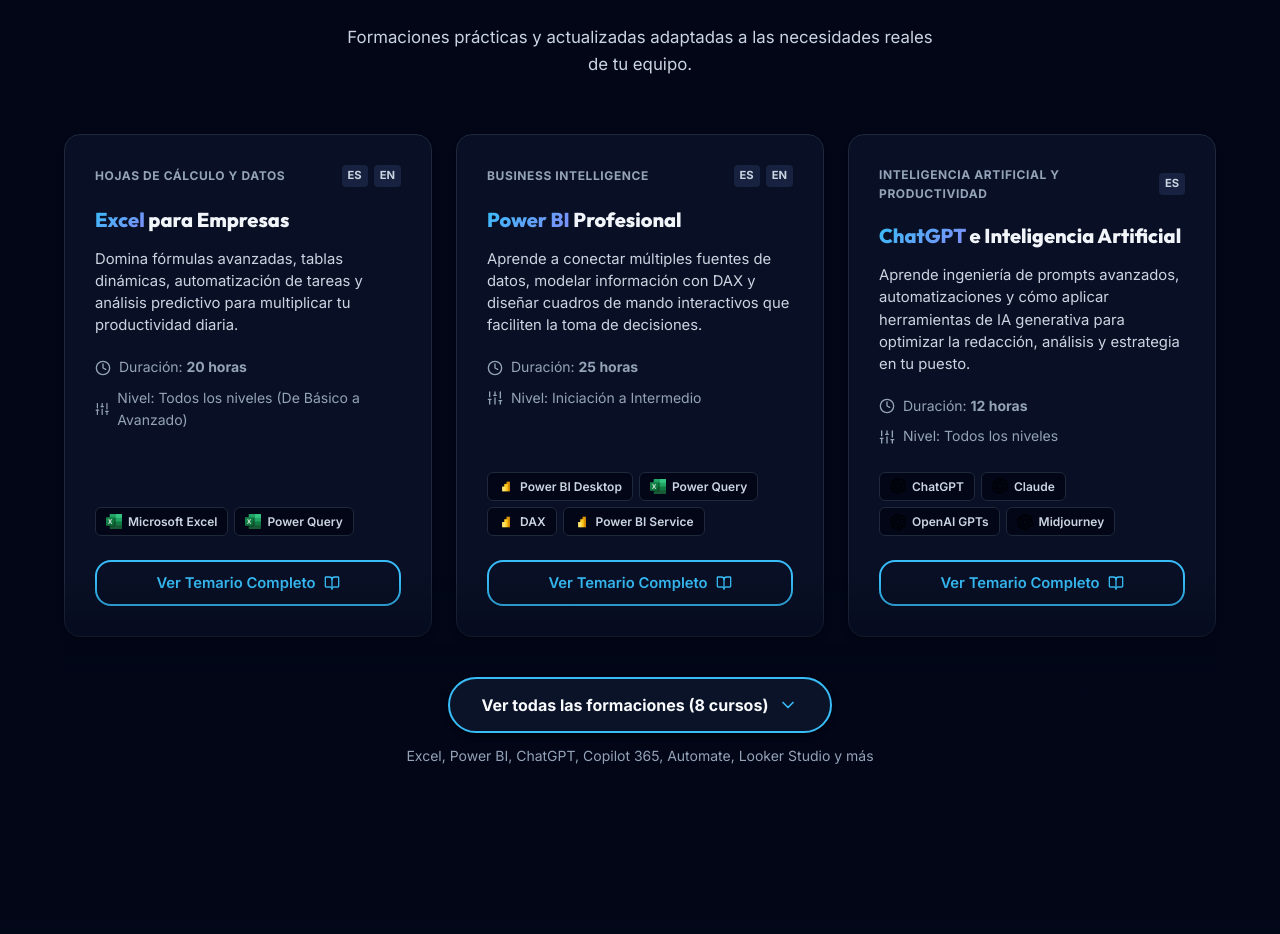
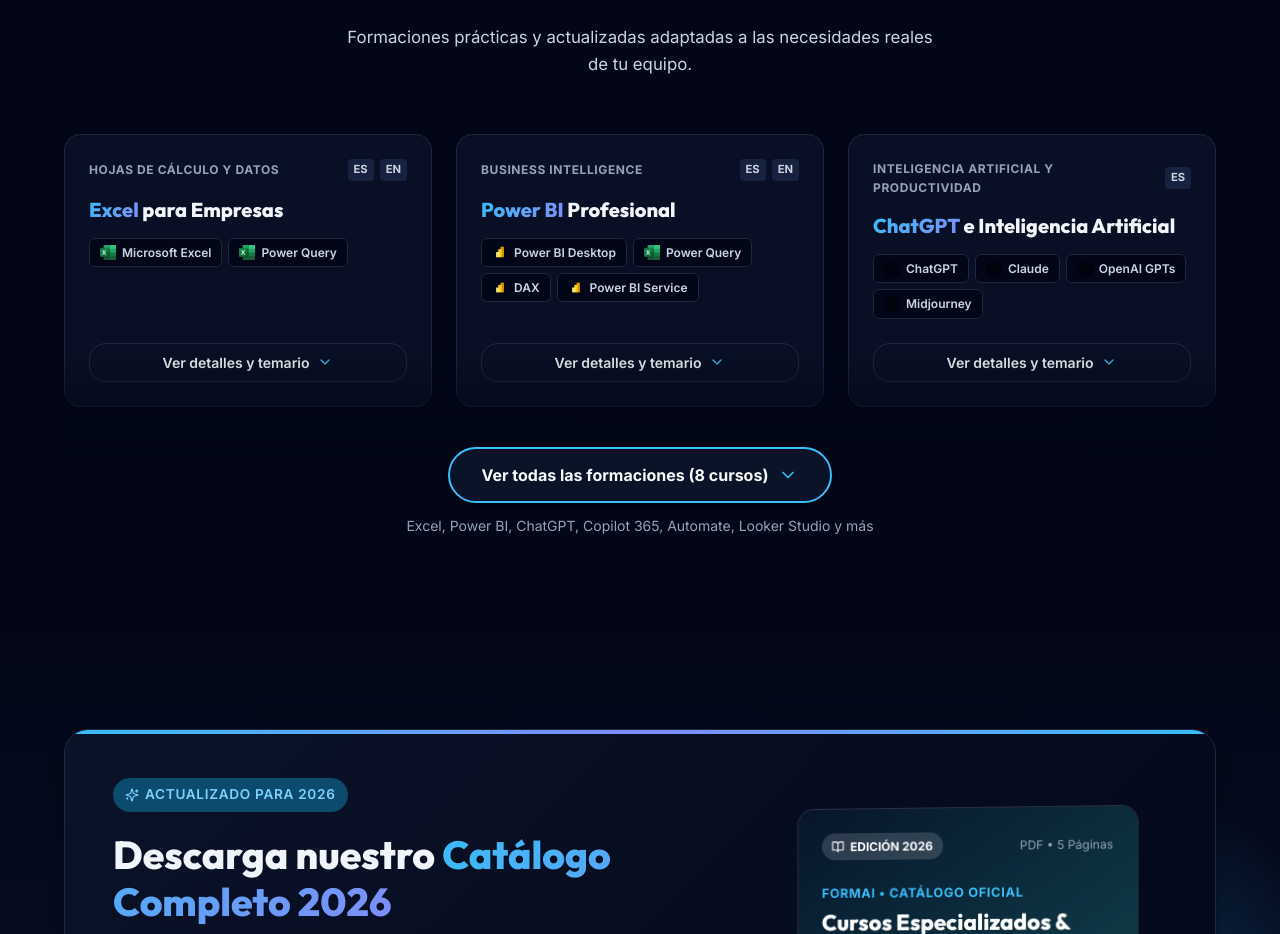
Before and after one commit to gyuste17/formai, a React (Vite) app: page / in a window 1280 px wide. Shown: the part 1304-2238 px from the top of the page. Built offline with nearby package versions, Linux system fonts and the light colour scheme.

Commit message:
feat(courses): make individual course cards collapsible by default with smooth accordion expansion

```diff
--- a/src/components/CourseCard.jsx
+++ b/src/components/CourseCard.jsx
@@ -1,4 +1,4 @@
-import React from 'react';
+import React, { useState } from 'react';
 import {
   FileSpreadsheet,
   BarChart3,
@@ -10,7 +10,9 @@
   AreaChart,
   BookOpen,
   Clock,
-  Sliders
+  Sliders,
+  ChevronDown,
+  ChevronUp
 } from 'lucide-react';
 
 const iconMap = {
@@ -94,12 +96,11 @@
 }
 
 export default function CourseCard({ course, onViewSyllabus }) {
-  // Dynamically resolve icon from name
-  const IconComponent = iconMap[course.iconName] || BookOpen;
+  const [isExpanded, setIsExpanded] = useState(false);
 
   return (
     <div className="glass-card course-card animate-fade-in" style={{
-      padding: '30px',
+      padding: '24px',
       display: 'flex',
       flexDirection: 'column',
       justifyContent: 'space-between',
@@ -110,14 +111,14 @@
       overflow: 'hidden'
     }}>
 
-      {/* Upper Content */}
+      {/* Contenido Superior Siempre Visible (Vista Colapsada) */}
       <div>
         {/* Category & Languages */}
         <div style={{
           display: 'flex',
           justifyContent: 'space-between',
           alignItems: 'center',
-          marginBottom: '20px'
+          marginBottom: '16px'
         }}>
           <span style={{
             fontSize: '0.75rem',
@@ -154,44 +155,12 @@
           {formatCourseTitle(course.title)}
         </h3>
 
-        {/* Description */}
-        <p style={{
-          fontSize: '0.925rem',
-          color: 'var(--text-secondary)',
-          lineHeight: 1.5,
-          marginBottom: '20px'
-        }}>
-          {course.shortDescription}
-        </p>
-
-        {/* Course Attributes */}
-        <div style={{
-          display: 'flex',
-          flexDirection: 'column',
-          gap: '8px',
-          marginBottom: '24px',
-          fontSize: '0.875rem',
-          color: 'var(--text-muted)'
-        }}>
-          <div style={{ display: 'flex', alignItems: 'center', gap: '8px' }}>
-            <Clock size={16} />
-            <span>Duración: <strong>{course.duration} horas</strong></span>
-          </div>
-          <div style={{ display: 'flex', alignItems: 'center', gap: '8px' }}>
-            <Sliders size={16} />
-            <span>Nivel: {course.level}</span>
-          </div>
-        </div>
-      </div>
-
-      {/* Bottom Action Area */}
-      <div>
-        {/* Tools Badges */}
+        {/* Tools Badges (Logos de herramientas) */}
         <div style={{
           display: 'flex',
           flexWrap: 'wrap',
           gap: '6px',
-          marginBottom: '24px'
+          marginBottom: '12px'
         }}>
           {course.tools.map(tool => {
             const logo = toolLogos[tool];
@@ -224,15 +193,59 @@
             );
           })}
         </div>
+      </div>
 
-        {/* CTA Button */}
+      {/* Contenido Desplegable (Animación de acordeón) */}
+      <div>
+        <div style={{
+          display: 'grid',
+          gridTemplateRows: isExpanded ? '1fr' : '0fr',
+          transition: 'grid-template-rows 0.3s cubic-bezier(0.4, 0, 0.2, 1)',
+        }}>
+          <div style={{ overflow: 'hidden' }}>
+            <div style={{
+              paddingTop: '16px',
+              borderTop: '1px solid var(--border-color)',
+              marginTop: '12px',
+              display: 'flex',
+              flexDirection: 'column',
+              gap: '16px'
+            }}>
+              {/* Description */}
+              <p style={{
+                fontSize: '0.9rem',
+                color: 'var(--text-secondary)',
+                lineHeight: 1.5
+              }}>
+                {course.shortDescription}
+              </p>
+
+              {/* Course Attributes */}
+              <div style={{
+                display: 'flex',
+                flexDirection: 'column',
+                gap: '8px',
+                fontSize: '0.85rem',
+                color: 'var(--text-muted)'
+              }}>
+                <div style={{ display: 'flex', alignItems: 'center', gap: '8px' }}>
+                  <Clock size={16} />
+                  <span>Duración: <strong>{course.duration} horas</strong></span>
+                </div>
+                <div style={{ display: 'flex', alignItems: 'center', gap: '8px' }}>
+                  <Sliders size={16} />
+                  <span>Nivel: {course.level}</span>
+                </div>
+              </div>
+
+              {/* CTA Button para abrir el Temario Completo en Modal */}
               <button
                 onClick={() => onViewSyllabus(course)}
                 style={{
                   width: '100%',
-            backgroundColor: 'transparent',
-            border: '2px solid var(--accent-primary)',
-            color: 'var(--accent-primary)',
+                  backgroundColor: 'var(--accent-primary)',
+                  border: 'none',
+                  color: '#ffffff',
                   padding: '12px 20px',
                   borderRadius: 'var(--border-radius-md)',
                   fontWeight: '600',
@@ -242,12 +255,47 @@
                   alignItems: 'center',
                   justifyContent: 'center',
                   gap: '8px',
+                  boxShadow: 'var(--shadow-sm)',
                   transition: 'all var(--transition-fast)'
                 }}
                 className="course-card-btn"
               >
                 Ver Temario Completo
                 <BookOpen size={16} />
+              </button>
+            </div>
+          </div>
+        </div>
+
+        {/* Toggle Expand / Collapse Button */}
+        <button
+          onClick={() => setIsExpanded(!isExpanded)}
+          style={{
+            width: '100%',
+            backgroundColor: isExpanded ? 'var(--bg-tertiary)' : 'transparent',
+            border: '1px solid var(--border-color)',
+            color: 'var(--text-primary)',
+            padding: '10px 16px',
+            borderRadius: 'var(--border-radius-md)',
+            fontWeight: '600',
+            fontSize: '0.875rem',
+            cursor: 'pointer',
+            display: 'flex',
+            alignItems: 'center',
+            justifyContent: 'center',
+            gap: '8px',
+            transition: 'all var(--transition-fast)',
+            marginTop: '12px'
+          }}
+          className="course-toggle-btn"
+          aria-expanded={isExpanded}
+        >
+          <span>{isExpanded ? 'Ocultar detalles' : 'Ver detalles y temario'}</span>
+          {isExpanded ? (
+            <ChevronUp size={16} style={{ color: 'var(--accent-primary)' }} />
+          ) : (
+            <ChevronDown size={16} style={{ color: 'var(--accent-primary)' }} />
+          )}
         </button>
       </div>
 
@@ -257,9 +305,13 @@
           box-shadow: var(--shadow-lg);
           border-color: var(--accent-primary);
         }
+        .course-toggle-btn:hover {
+          background-color: var(--bg-tertiary) !important;
+          border-color: var(--accent-primary) !important;
+        }
         .course-card-btn:hover {
-          background-color: var(--accent-primary) !important;
-          color: #ffffff !important;
+          background-color: var(--accent-primary-hover) !important;
+          transform: translateY(-1px);
         }
       `}</style>
     </div>
```
Lines whose indentation alone changed are shown as unchanged.
